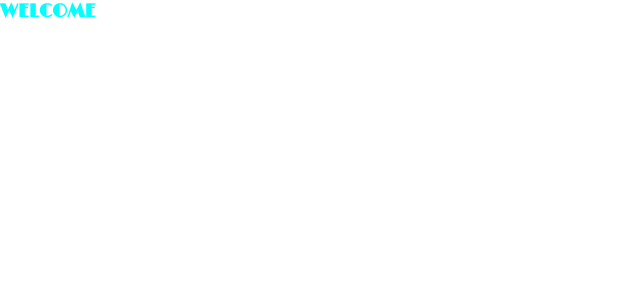
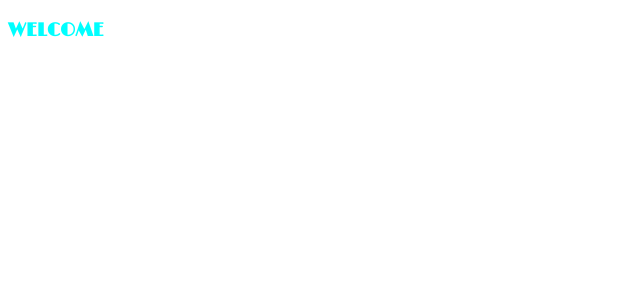
Before and after one commit to unlockhertech/unlockhertech-fe, a Next.js app: page / in a window 1280 px wide. Shown: the top 300 px of the page, without its empty margins (0-640 px from the left). Built offline with nearby package versions, Linux system fonts and the light colour scheme.

Commit message:
Remove global css rules

```diff
--- a/src/app/globals.css
+++ /dev/null
@@ -1,22 +0,0 @@
-html,
-body {
-  max-width: 100vw;
-  overflow-x: hidden;
-}
-
-body {
-  font-family: Arial, Helvetica, sans-serif;
-  -webkit-font-smoothing: antialiased;
-  -moz-osx-font-smoothing: grayscale;
-}
-
-* {
-  box-sizing: border-box;
-  padding: 0;
-  margin: 0;
-}
-
-a {
-  color: inherit;
-  text-decoration: none;
-}
--- a/src/app/layout.tsx
+++ b/src/app/layout.tsx
@@ -1,8 +1,7 @@
 import type { Metadata } from "next";
-import "./globals.css";
 import StyledComponentsRegistry from "../../public/lib/registry";
 import { ThemeProvider } from "@/UI/Global/ThemeProvider";
-import { inter } from "@/UI/Global/fonts";
+import "@/UI/Global/fonts";
 
 export const metadata: Metadata = {
   title: "Create Next App",
@@ -15,7 +14,7 @@ export default function RootLayout({
   children: React.ReactNode;
 }>) {
   return (
-    <html lang="en" className={inter.className}>
+    <html lang="en">
       <body>
         <StyledComponentsRegistry>
           <ThemeProvider>{children}</ThemeProvider>
```
